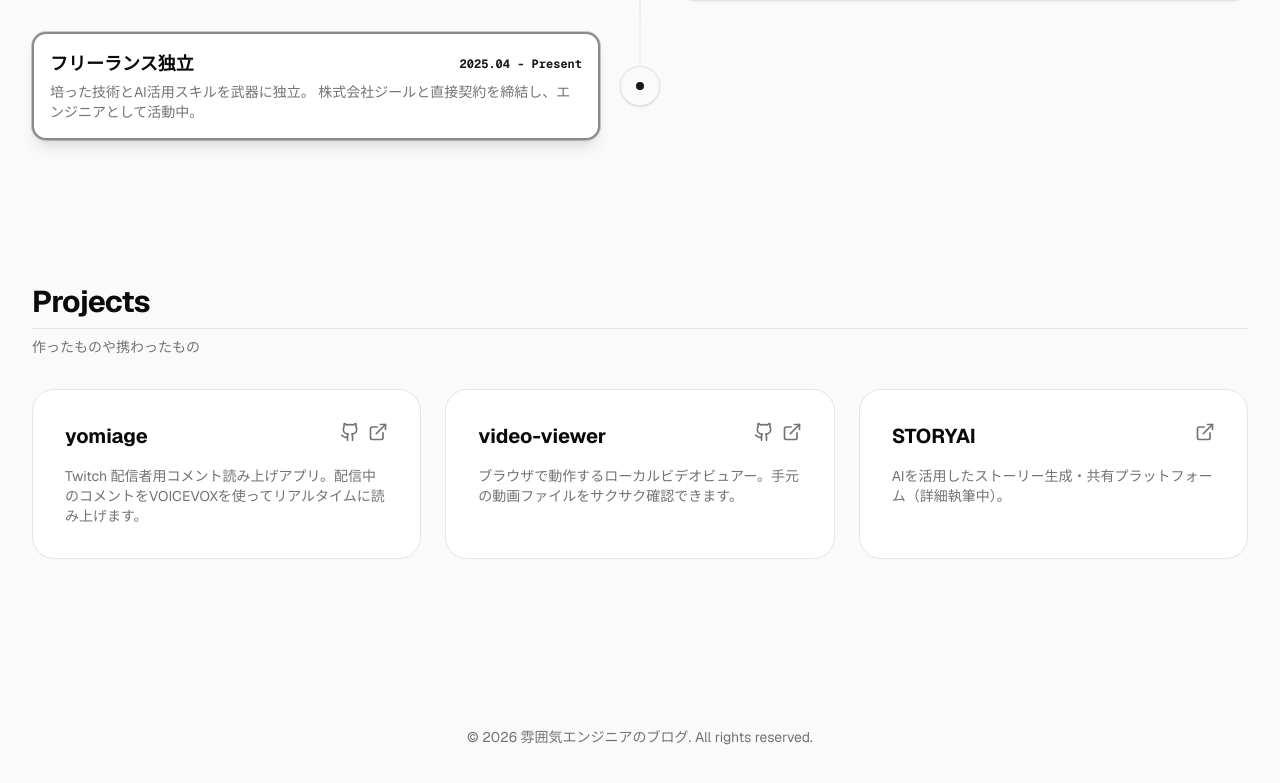
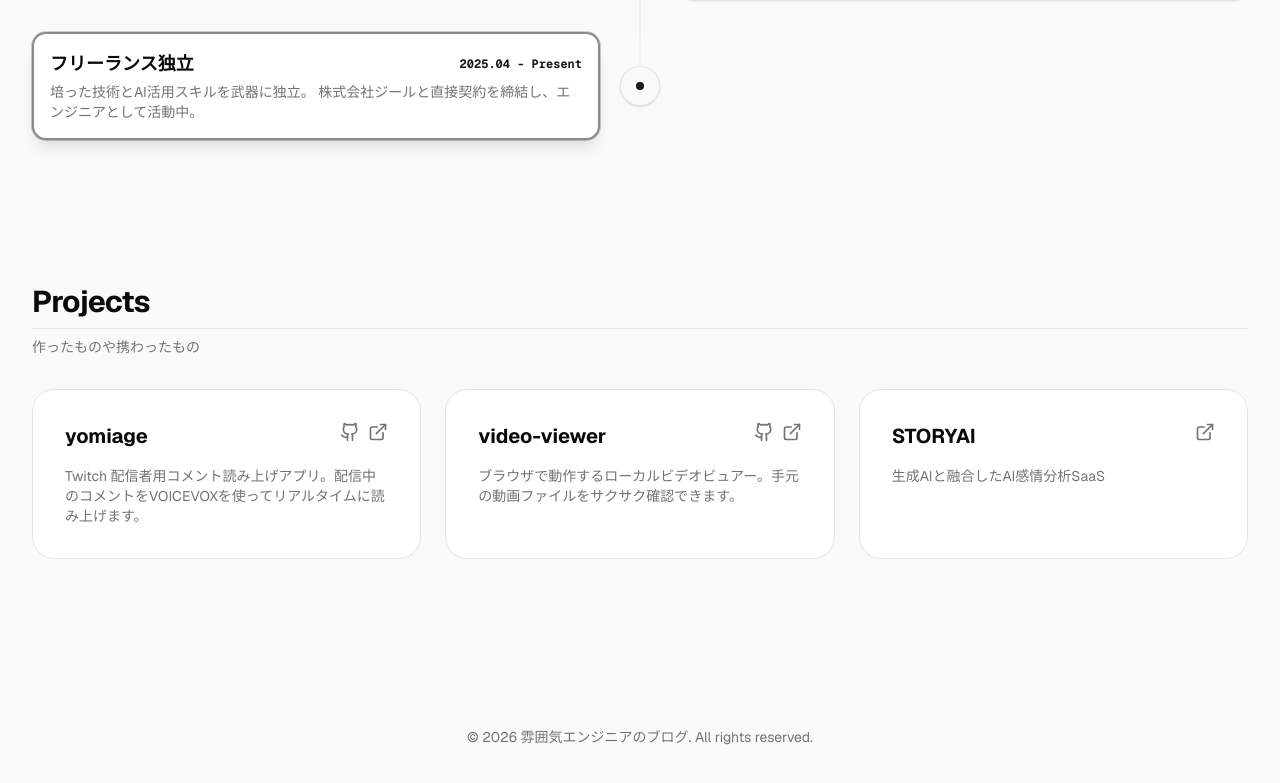
Before and after one commit to smdhnz/portfolio, a Next.js app: page / in a window 1280 px wide. Shown: the part 2135-2918 px from the top of the page. Built offline with nearby package versions, Linux system fonts and the light colour scheme; no server answers.

Commit message:
feat: STORYAIのプロジェクト概要を更新

```diff
--- a/app/page.tsx
+++ b/app/page.tsx
@@ -252,7 +252,7 @@ export default function Home() {
           />
           <ProjectCard
             title="STORYAI"
-            description="AIを活用したストーリー生成・共有プラットフォーム（詳細執筆中）。"
+            description="生成AIと融合したAI感情分析SaaS"
             demoUrl="https://storyai.app/"
           />
         </div>
```
